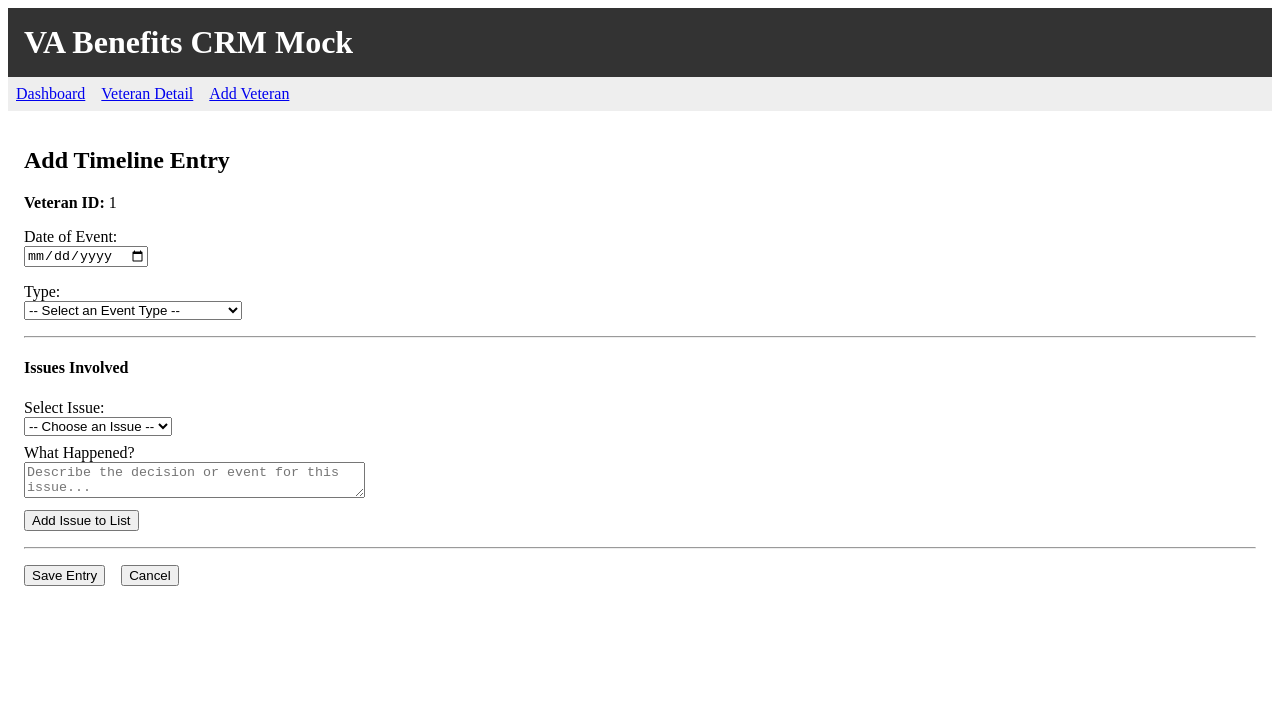
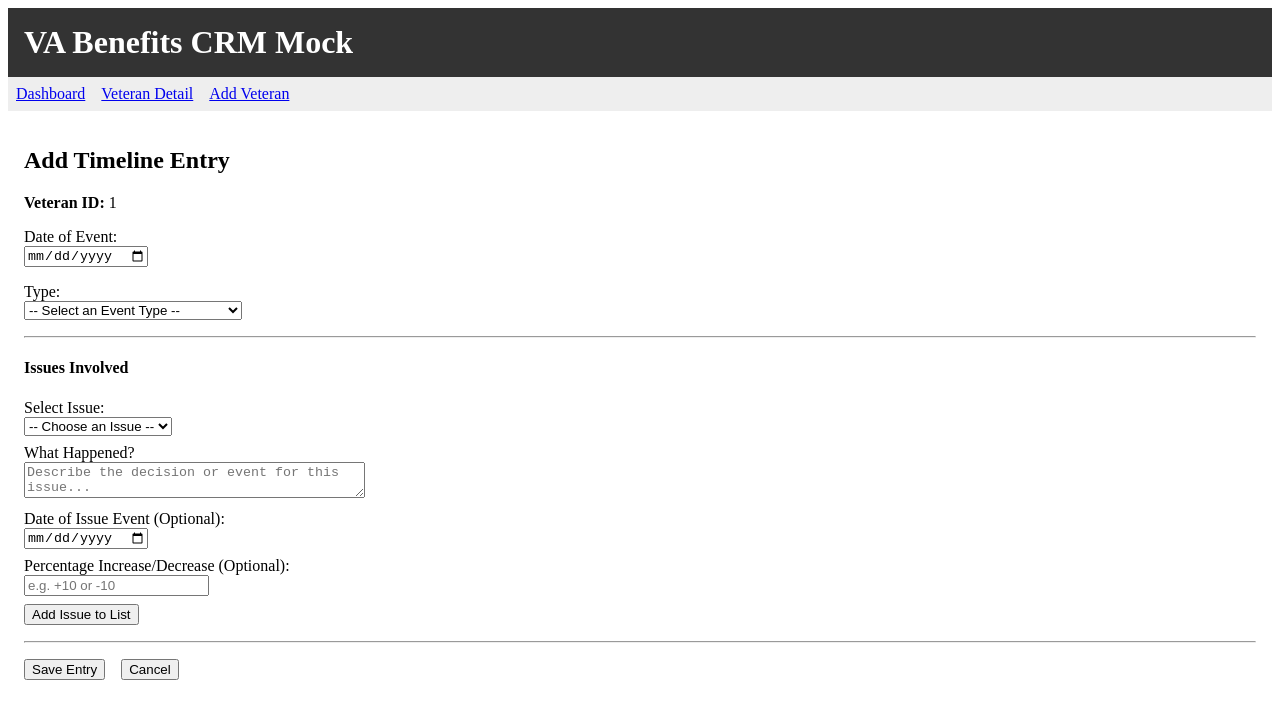
Before and after one commit to grx7/vacrm, a React (Create React App) app: page /veteran/1/timeline/new in a window 1280 px wide. Shown: the top 718 px of the page. Built offline with nearby package versions, Linux system fonts and the light colour scheme.

Commit message:
Fix rating undefined error, display 'No rating assigned'

```diff
--- a/src/pages/AddTimelineEntry.jsx
+++ b/src/pages/AddTimelineEntry.jsx
@@ -29,12 +29,12 @@
   // This is the local form state for collecting the new timeline entry’s data
   const [formData, setFormData] = useState({
     entry_date: '',
-    type: '',      // Will be set by the dropdown
-    issues: []     // We'll store an array of { issue_id, what_happened }
+    type: '',
+    issues: []  // We'll store an array of { issue_id, what_happened, date_of_event, percent_change }
   });
 
   // Find the correct Veteran from context
-  const currentVeteran = veterans.find(v => v.id === parseInt(id));
+  const currentVeteran = veterans.find((v) => v.id === parseInt(id));
   if (!currentVeteran) {
     return (
       <div>
@@ -44,29 +44,37 @@
     );
   }
 
-  // Show the user a dropdown of the veteran's existing issues
+  // We'll show the user a dropdown of the veteran's existing issues
   const availableIssues = currentVeteran.issues;
 
   // For adding issues to the timeline, we track them in these local states
   const [currentIssueId, setCurrentIssueId] = useState('');
   const [currentWhatHappened, setCurrentWhatHappened] = useState('');
 
-  // Add the chosen issue + "what happened" to formData.issues
+  // NEW FIELDS: date picker + percent inc/dec
+  const [currentIssueDate, setCurrentIssueDate] = useState('');
+  const [currentPercentChange, setCurrentPercentChange] = useState('');
+
+  // Add the chosen issue + details to formData.issues
   const handleAddIssue = () => {
     if (!currentIssueId || !currentWhatHappened) {
       alert('Please select an issue and describe what happened.');
       return;
     }
 
-    const alreadyAdded = formData.issues.find(i => i.issue_id === parseInt(currentIssueId));
+    // Prevent adding the same issue multiple times
+    const alreadyAdded = formData.issues.find((i) => i.issue_id === parseInt(currentIssueId));
     if (alreadyAdded) {
       alert('That issue is already in the list. Remove it first or choose a different one.');
       return;
     }
 
+    // Build an object that includes the two new fields
     const newIssueLine = {
       issue_id: parseInt(currentIssueId),
-      what_happened: currentWhatHappened
+      what_happened: currentWhatHappened,
+      date_of_event: currentIssueDate,    // optional
+      percent_change: currentPercentChange // optional
     };
 
     setFormData({
@@ -77,13 +85,15 @@
     // Reset local fields
     setCurrentIssueId('');
     setCurrentWhatHappened('');
+    setCurrentIssueDate('');
+    setCurrentPercentChange('');
   };
 
   // Remove an issue from formData.issues
   const handleRemoveIssue = (issueId) => {
     setFormData({
       ...formData,
-      issues: formData.issues.filter(i => i.issue_id !== issueId)
+      issues: formData.issues.filter((i) => i.issue_id !== issueId)
     });
   };
 
@@ -94,7 +104,7 @@
     // 1) Make a copy of the veterans array
     const updatedVeterans = [...veterans];
     // 2) Find the correct veteran
-    const idx = updatedVeterans.findIndex(v => v.id === parseInt(id));
+    const idx = updatedVeterans.findIndex((v) => v.id === parseInt(id));
     if (idx < 0) {
       alert('Veteran not found');
       navigate('/');
@@ -125,12 +135,13 @@
       <p><strong>Veteran ID:</strong> {id}</p>
 
       <form onSubmit={handleSubmit} style={{ marginTop: '1rem' }}>
+        {/* MAIN TIMELINE FIELDS */}
         <div>
           <label>Date of Event:</label><br />
           <input
             type="date"
             value={formData.entry_date}
-            onChange={e => setFormData({ ...formData, entry_date: e.target.value })}
+            onChange={(e) => setFormData({ ...formData, entry_date: e.target.value })}
             required
           />
         </div>
@@ -153,7 +164,7 @@
 
         <hr style={{ margin: '1rem 0' }} />
 
-        {/* ADD ISSUES AFFECTED */}
+        {/* ISSUES AFFECTED */}
         <h4>Issues Involved</h4>
         <div>
           <label>Select Issue:</label><br />
@@ -162,7 +173,7 @@
             onChange={(e) => setCurrentIssueId(e.target.value)}
           >
             <option value="">-- Choose an Issue --</option>
-            {availableIssues.map(issue => (
+            {availableIssues.map((issue) => (
               <option key={issue.id} value={issue.id}>
                 {issue.issue_name}
               </option>
@@ -180,6 +191,27 @@
             onChange={(e) => setCurrentWhatHappened(e.target.value)}
           />
         </div>
+
+        {/* NEW FIELDS: Date + Percentage Increase/Decrease */}
+        <div style={{ marginTop: '0.5rem' }}>
+          <label>Date of Issue Event (Optional):</label><br />
+          <input
+            type="date"
+            value={currentIssueDate}
+            onChange={(e) => setCurrentIssueDate(e.target.value)}
+          />
+        </div>
+
+        <div style={{ marginTop: '0.5rem' }}>
+          <label>Percentage Increase/Decrease (Optional):</label><br />
+          <input
+            type="number"
+            placeholder="e.g. +10 or -10"
+            value={currentPercentChange}
+            onChange={(e) => setCurrentPercentChange(e.target.value)}
+          />
+        </div>
+
         <button
           type="button"
           style={{ marginTop: '0.5rem' }}
@@ -191,13 +223,20 @@
         {/* SHOW THE LIST OF ISSUES ADDED */}
         <div style={{ marginTop: '1rem' }}>
           <ul>
-            {formData.issues.map(i => {
+            {formData.issues.map((i) => {
               // Find the name from the available issues
-              const found = availableIssues.find(ai => ai.id === i.issue_id);
+              const found = availableIssues.find((ai) => ai.id === i.issue_id);
               const name = found ? found.issue_name : `Issue #${i.issue_id}`;
+
               return (
                 <li key={i.issue_id} style={{ marginBottom: '0.5rem' }}>
-                  <strong>{name}</strong> - {i.what_happened}
+                  <strong>{name}</strong> – {i.what_happened}
+                  {i.date_of_event && (
+                    <div>Date: {i.date_of_event}</div>
+                  )}
+                  {i.percent_change && (
+                    <div>Percent change: {i.percent_change}</div>
+                  )}
                   <button
                     type="button"
                     style={{ marginLeft: '1rem' }}
--- a/src/pages/VeteranDetail.jsx
+++ b/src/pages/VeteranDetail.jsx
@@ -37,17 +37,16 @@
       <p><strong>DOB:</strong> {veteran.dob}</p>
       <Link to="/">Back to Dashboard</Link>
 
+      {/* Issues Section */}
       <h3 style={{ marginTop: '2rem' }}>Issues</h3>
       <button onClick={handleAddIssue}>Add New Issue</button>
       <ul>
         {veteran.issues.map((issue) => {
-          // -- CHANGE #1: Safely get the "latest" rating if any exist --
           const hasRatings = issue.rating_history && issue.rating_history.length > 0;
           const latest = hasRatings
             ? issue.rating_history[issue.rating_history.length - 1]
             : null;
 
-          // -- Render the issue --
           return (
             <li key={issue.id} style={{ marginTop: '1rem' }}>
               <strong>{issue.issue_name}</strong>
@@ -57,7 +56,6 @@
                   {latest.percent}% (DC {latest.diagnostic_code}, eff. {latest.effective_date})
                 </>
               ) : (
-                // Fallback if no rating
                 <> - No rating assigned</>
               )}
               <button
@@ -71,6 +69,7 @@
         })}
       </ul>
 
+      {/* Timeline Section */}
       <h3 style={{ marginTop: '2rem' }}>Procedural Timeline</h3>
       <button onClick={handleAddTimelineEntry}>Add New Timeline Entry</button>
       {veteran.timeline.map((entry, idx) => (
@@ -79,7 +78,7 @@
           style={{
             marginTop: '1rem',
             paddingLeft: '1rem',
-            borderLeft: '3px solid #ccc',
+            borderLeft: '3px solid #ccc'
           }}
         >
           <strong>
@@ -87,9 +86,23 @@
           </strong>
           <ul>
             {entry.issues.map((iss, i) => {
+              // Retrieve the issue name for display
               const foundIssue = veteran.issues.find((obj) => obj.id === iss.issue_id);
               const name = foundIssue ? foundIssue.issue_name : 'Unknown';
-              return <li key={i}>{name} ({iss.what_happened})</li>;
+
+              return (
+                <li key={i} style={{ marginBottom: '0.5rem' }}>
+                  <strong>{name}</strong> ({iss.what_happened})
+                  {/* If date_of_event exists, display it */}
+                  {iss.date_of_event && (
+                    <div>Date: {iss.date_of_event}</div>
+                  )}
+                  {/* If percent_change exists, display it */}
+                  {iss.percent_change && (
+                    <div>Percent change: {iss.percent_change}</div>
+                  )}
+                </li>
+              );
             })}
           </ul>
         </div>
```
